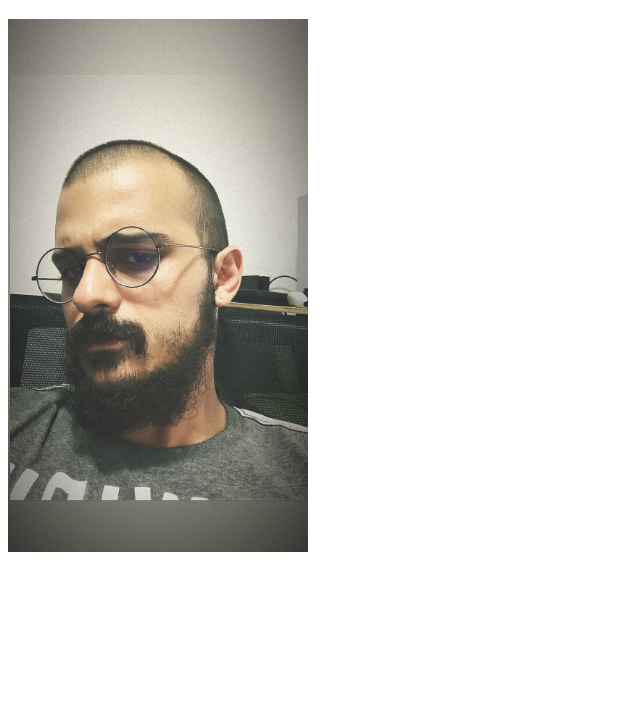
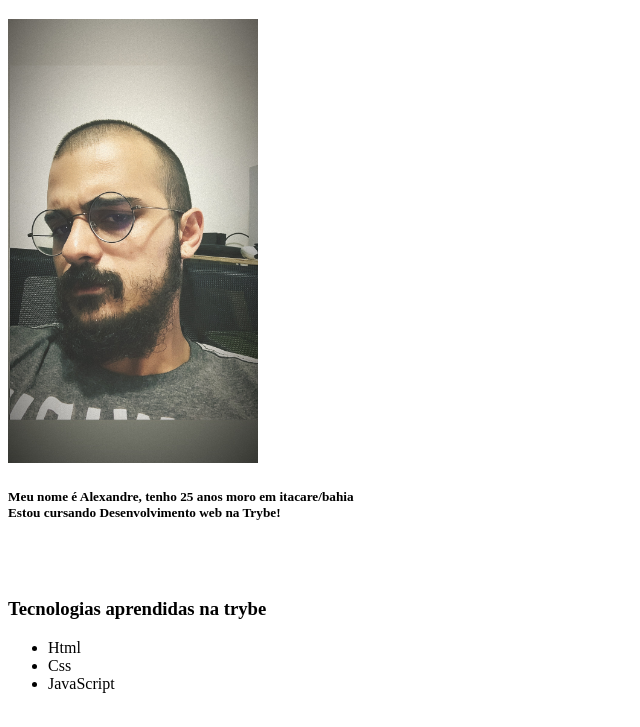
Before and after one commit to Castelleoni/castelleoni.github.io, a plain HTML site: page index.html in a window 1280 px wide. Shown: the part 61-788 px from the top of the page, without its empty margins (0-640 px from the left). Drawn offline with Linux system fonts and the light colour scheme.

Commit message:
Adicionando informaçoes a pagina

```diff
--- a/index.html
+++ b/index.html
@@ -8,6 +8,15 @@
 </head>
 <body>
     <h1> Alexandre Castelleoni Junior</h1>
-    <img src="foto-ale.JPG" width="300">
+    <img src="foto-ale.JPG" width="250" alt="Foto de homen careca de barba">
+    <h5>Meu nome é Alexandre, tenho 25 anos moro em itacare/bahia <br> Estou cursando Desenvolvimento web na Trybe! </h5>
+    <br></br>
+    <h3>Tecnologias aprendidas na trybe</h3>
+    <ul>
+      <li>Html</li>
+      <li>Css</li>
+      <li>JavaScript</li>
+    </ul>
+
 </body>
 </html>
```
